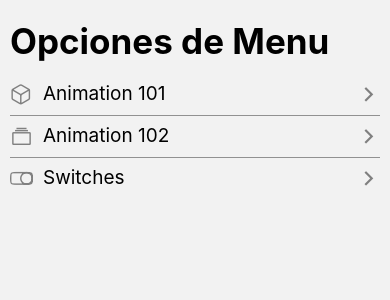
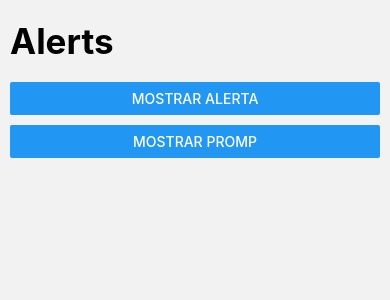
Before and after one commit to VISOSO2403/RNComponets, a React Native app: screen /AlertScreen in a window 390 px wide. Shown: the top 300 px of the page. Built offline with nearby package versions, Linux system fonts and the light colour scheme.

Commit message:
Component Alert

```diff
--- a/package.json
+++ b/package.json
@@ -16,6 +16,7 @@
     "react": "18.1.0",
     "react-native": "0.70.6",
     "react-native-gesture-handler": "^2.9.0",
+    "react-native-prompt-android": "^1.1.0",
     "react-native-safe-area-context": "^4.5.0",
     "react-native-screens": "^3.20.0",
     "react-native-vector-icons": "^9.2.0"
--- a/src/components/FlatListMenuItem.tsx
+++ b/src/components/FlatListMenuItem.tsx
@@ -2,7 +2,7 @@ import React from 'react';
 import {View, Text, StyleSheet, TouchableOpacity} from 'react-native';
 import {MenuItem} from '../interfaces/appInterfaces';
 import Icon from 'react-native-vector-icons/Ionicons';
-import {CommonActions, useNavigation} from '@react-navigation/native';
+import {useNavigation} from '@react-navigation/native';
 
 interface Props {
   menuItem: MenuItem;
@@ -14,11 +14,9 @@ const FlatListMenuItem = ({menuItem}: Props) => {
   return (
     <TouchableOpacity
       activeOpacity={0.8}
-      onPress={() =>
-        navigation.dispatch(CommonActions.navigate({name: menuItem.component}))
-      }>
+      onPress={() => navigation.navigate(menuItem.component as never)}>
       <View style={styles.container}>
-        <Icon name={menuItem.icon} color="gray" size={23} />
+        <Icon name={menuItem.icon} color="#5856D6" size={23} />
         <Text style={styles.itemText}>{menuItem.name}</Text>
 
         <View style={{flex: 1}} />
--- /dev/null
+++ b/src/components/HeaderTitle.tsx
@@ -0,0 +1,20 @@
+import {View, Text} from 'react-native';
+import React from 'react';
+import {styles} from '../theme/appTheme';
+import {useSafeAreaInsets} from 'react-native-safe-area-context';
+
+interface Props {
+  title: string;
+}
+
+const HeaderTitle = ({title}: Props) => {
+  const {top} = useSafeAreaInsets();
+
+  return (
+    <View style={{marginTop: top + 20, marginBottom: 20}}>
+      <Text style={styles.title}>{title}</Text>
+    </View>
+  );
+};
+
+export default HeaderTitle;
--- /dev/null
+++ b/src/data/menuItems.tsx
@@ -0,0 +1,24 @@
+import {MenuItem} from '../interfaces/appInterfaces';
+
+export const menuItems: MenuItem[] = [
+  {
+    name: 'Animation 101',
+    icon: 'cube-outline',
+    component: 'Animation101Screen',
+  },
+  {
+    name: 'Animation 102',
+    icon: 'albums-outline',
+    component: 'Animation102Screen',
+  },
+  {
+    name: 'Switches',
+    icon: 'toggle-outline',
+    component: 'SwitchScreen',
+  },
+  {
+    name: 'Alerts',
+    icon: 'alert-circle-outline',
+    component: 'AlertScreen',
+  },
+];
--- a/src/navigator/Navigator.tsx
+++ b/src/navigator/Navigator.tsx
@@ -4,11 +4,8 @@ import HomeScreen from '../screens/HomeScreen';
 import Animation101Screen from '../screens/Animation101Screen';
 import Animation102Screen from '../screens/Animation102Screen';
 import SwitchScreen from '../screens/SwitchScreen';
+import AlertScreen from '../screens/AlertScreen';
 
-export type RootStackParamList = {
-  HomeScreen: undefined;
-  Animation101Screen: undefined;
-};
 const Stack = createStackNavigator();
 
 export const Navigator = () => {
@@ -20,7 +17,8 @@ export const Navigator = () => {
       <Stack.Screen name="HomeScreen" component={HomeScreen} />
       <Stack.Screen name="Animation101Screen" component={Animation101Screen} />
       <Stack.Screen name="Animation102Screen" component={Animation102Screen} />
-      <Stack.Screen name="Switches" component={SwitchScreen} />
+      <Stack.Screen name="SwitchScreen" component={SwitchScreen} />
+      <Stack.Screen name="AlertScreen" component={AlertScreen} />
     </Stack.Navigator>
   );
 };
--- /dev/null
+++ b/src/screens/AlertScreen.tsx
@@ -0,0 +1,79 @@
+import React from 'react';
+import {View, Text, Button, Alert} from 'react-native';
+
+import prompt from 'react-native-prompt-android';
+
+import HeaderTitle from '../components/HeaderTitle';
+import {styles} from '../theme/appTheme';
+
+const AlertScreen = () => {
+  const showAlert = () => {
+    Alert.alert(
+      'Titulo',
+      'Este es el cuerpo de la alerta',
+      [
+        {
+          text: 'Cancel',
+          onPress: () => console.log('Cancel Pressed'),
+          style: 'destructive',
+        },
+        {text: 'OK', onPress: () => console.log('OK Pressed')},
+      ],
+      //   No es recomendable mandarle estos argumentos, porque se debe obligar al usuario a presionar
+      //   un boton de las opciones
+      {
+        cancelable: true,
+        onDismiss: () => console.log('OnDismiss'),
+      },
+    );
+  };
+
+  const showPromp = () => {
+    // Solo es funcional en Ios
+    // Alert.prompt(
+    //   'Esta seguro?',
+    //   'Esta accion no se puede revertir',
+    //   (valor: string) => console.log('info: ', valor),
+    //   'plain-text',
+    //   'Hola mundo',
+    // );
+
+    // Esta opcion funciona para ambos dispotsitivos pero es un paquete de terceros
+    prompt(
+      'Enter password',
+      'Enter your password to claim your $1.5B in lottery winnings',
+      [
+        {
+          text: 'Cancel',
+          onPress: () => console.log('Cancel Pressed'),
+          style: 'cancel',
+        },
+        {
+          text: 'OK',
+          onPress: password => console.log('OK Pressed, password: ' + password),
+        },
+      ],
+      {
+        type: 'secure-text',
+        cancelable: false,
+        defaultValue: 'test',
+        placeholder: 'placeholder',
+      },
+    );
+  };
+
+  return (
+    <View style={styles.globalMargin}>
+      <HeaderTitle title="Alerts" />
+
+      <Button title="Mostrar Alerta" onPress={showAlert} />
+
+      <View style={{marginTop: 10}} />
+
+      {/* Esta funcion solo esta disponible en Ios */}
+      <Button title="Mostrar Promp" onPress={showPromp} />
+    </View>
+  );
+};
+
+export default AlertScreen;
--- a/src/screens/HomeScreen.tsx
+++ b/src/screens/HomeScreen.tsx
@@ -1,42 +1,12 @@
 import React from 'react';
-import {FlatList, Text, View} from 'react-native';
-import {useSafeAreaInsets} from 'react-native-safe-area-context';
+import {FlatList, View} from 'react-native';
 
 import {styles} from '../theme/appTheme';
-import {MenuItem} from '../interfaces/appInterfaces';
 import FlatListMenuItem from '../components/FlatListMenuItem';
-
-const menuItems: MenuItem[] = [
-  {
-    name: 'Animation 101',
-    icon: 'cube-outline',
-    component: 'Animation101Screen',
-  },
-  {
-    name: 'Animation 102',
-    icon: 'albums-outline',
-    component: 'Animation102Screen',
-  },
-  {
-    name: 'Switches',
-    icon: 'toggle-outline',
-    component: 'SwitchScreen',
-  },
-];
+import {menuItems} from '../data/menuItems';
+import HeaderTitle from '../components/HeaderTitle';
 
 const HomeScreen = () => {
-  const {top} = useSafeAreaInsets();
-
-  const renderMenuItem = (menuItem: MenuItem) => {};
-
-  const renderListHeader = () => {
-    return (
-      <View style={{marginTop: top + 20, marginBottom: 20}}>
-        <Text style={styles.title}>Opciones de Menu</Text>
-      </View>
-    );
-  };
-
   const itemSeparator = () => {
     return (
       <View
@@ -55,7 +25,7 @@ const HomeScreen = () => {
         data={menuItems}
         renderItem={({item}) => <FlatListMenuItem menuItem={item} />}
         keyExtractor={item => item.name}
-        ListHeaderComponent={renderListHeader}
+        ListHeaderComponent={<HeaderTitle title="Opciones de menú" />}
         ItemSeparatorComponent={itemSeparator}
       />
     </View>
```
Also changed, not shown: 1 other file (tests, documents, lock files or other folders).
